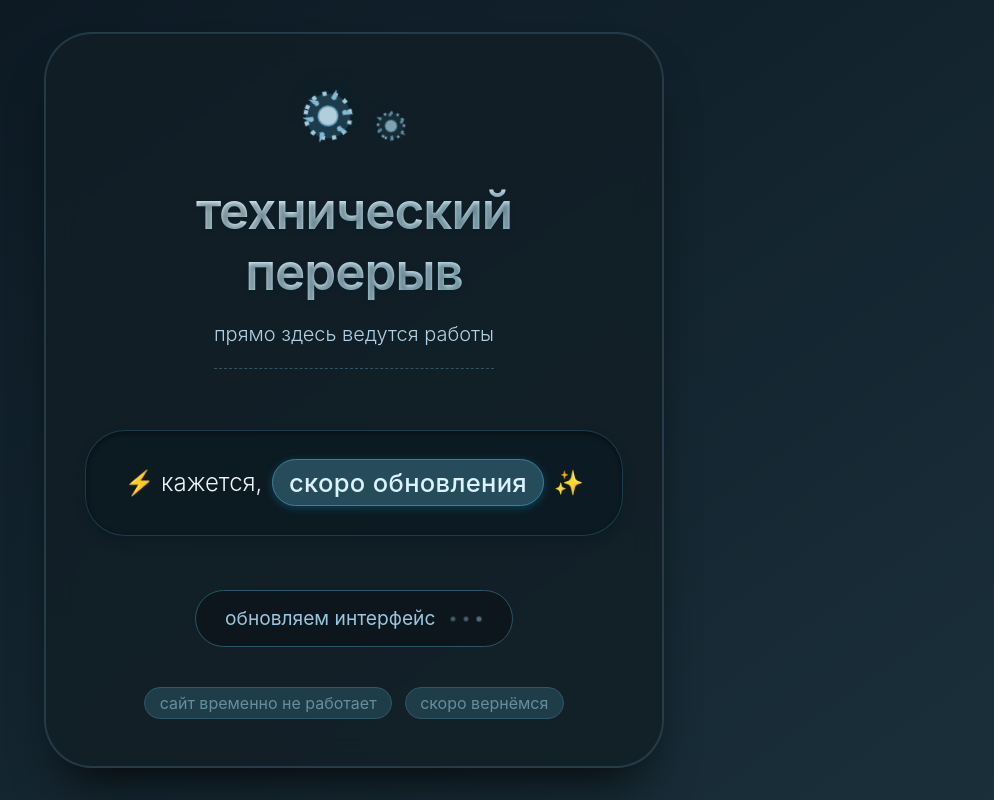
After one commit to noyemkaren-ship-it/gabon, a FastAPI app: template templates/tex.html in a window 1280 px wide. The commit adds this page. Shown: the whole page, without its empty margins (286-1280 px from the left). Run offline with FastAPI, Linux system fonts and the light colour scheme; the template is opened without the code that fills it, so the values that code supplies are empty.

Commit message:
Project: 0.4v

```diff
--- a/main.py
+++ b/main.py
@@ -20,3 +20,7 @@ def armenia(request: Request):
 @app.get("/rusha.html")
 def rusha(request: Request):
     return templates.TemplateResponse("rusha.html", {"request": request})
+
+@app.get("/america.html")
+def america(request: Request):
+    return templates.TemplateResponse("america.html", {"request": request})
--- /dev/null
+++ b/templates/tex.html
@@ -0,0 +1,286 @@
+<!DOCTYPE html>
+<html lang="ru">
+<head>
+    <meta charset="UTF-8">
+    <meta name="viewport" content="width=device-width, initial-scale=1.0">
+    <title>Технический перерыв · Скоро обновления</title>
+    <style>
+        * {
+            margin: 0;
+            padding: 0;
+            box-sizing: border-box;
+        }
+
+        body {
+            background: linear-gradient(145deg, #0b1721 0%, #1a2f3a 100%);
+            min-height: 100vh;
+            display: flex;
+            align-items: center;
+            justify-content: center;
+            font-family: 'Inter', -apple-system, BlinkMacSystemFont, 'Segoe UI', Roboto, Helvetica, Arial, sans-serif;
+            padding: 1.5rem;
+            color: #eef4f8;
+            line-height: 1.5;
+        }
+
+        .maintenance-card {
+            max-width: 620px;
+            width: 100%;
+            background: rgba(18, 30, 38, 0.8);
+            backdrop-filter: blur(14px);
+            -webkit-backdrop-filter: blur(14px);
+            border: 1px solid rgba(100, 150, 180, 0.25);
+            border-radius: 48px;
+            padding: 3rem 2.5rem;
+            box-shadow: 0 30px 50px -20px rgba(0, 0, 0, 0.8), 0 0 0 1px rgba(160, 210, 240, 0.15) inset;
+            text-align: center;
+            transition: all 0.3s ease;
+        }
+
+        /* лёгкий индикатор работы */
+        .gear-icon {
+            margin-bottom: 1.8rem;
+            display: flex;
+            justify-content: center;
+            gap: 0.5rem;
+        }
+
+        .gear-icon svg {
+            width: 70px;
+            height: 70px;
+            filter: drop-shadow(0 8px 12px rgba(0, 30, 40, 0.6));
+            opacity: 0.9;
+            animation: subtle-spin 12s infinite linear;
+        }
+
+        .gear-icon svg:last-child {
+            animation-direction: reverse;
+            animation-duration: 10s;
+            opacity: 0.7;
+            width: 50px;
+            height: 50px;
+            margin-left: -5px;
+            align-self: flex-end;
+        }
+
+        @keyframes subtle-spin {
+            0% { transform: rotate(0deg); }
+            100% { transform: rotate(360deg); }
+        }
+
+        h1 {
+            font-size: 3.2rem;
+            font-weight: 600;
+            letter-spacing: -0.02em;
+            margin-bottom: 1rem;
+            background: linear-gradient(135deg, #f0f9ff 0%, #b4dff0 100%);
+            -webkit-background-clip: text;
+            background-clip: text;
+            color: transparent;
+            text-shadow: 0 2px 5px rgba(0, 30, 40, 0.5);
+            line-height: 1.2;
+        }
+
+        .subtitle {
+            font-size: 1.25rem;
+            font-weight: 350;
+            color: #b1d1e5;
+            margin-bottom: 2rem;
+            border-bottom: 1px dashed rgba(140, 200, 230, 0.3);
+            padding-bottom: 1.2rem;
+            display: inline-block;
+        }
+
+        .message-box {
+            background: rgba(10, 25, 33, 0.7);
+            border-radius: 40px;
+            padding: 1.8rem 2rem;
+            margin: 1.8rem 0 1.2rem;
+            border: 1px solid rgba(80, 160, 200, 0.25);
+            box-shadow: inset 0 2px 5px rgba(0, 0, 0, 0.4), 0 6px 12px rgba(0, 20, 30, 0.3);
+        }
+
+        .message-box p {
+            font-size: 1.5rem;
+            font-weight: 360;
+            display: flex;
+            align-items: center;
+            justify-content: center;
+            gap: 0.6rem;
+            flex-wrap: wrap;
+        }
+
+        .highlight {
+            background: #264c5c;
+            padding: 0.2rem 1rem;
+            border-radius: 100px;
+            font-weight: 500;
+            color: #dcf2ff;
+            letter-spacing: 0.3px;
+            border: 1px solid #3f7e96;
+            box-shadow: 0 2px 8px rgba(0, 160, 210, 0.3);
+            font-size: 1.6rem;
+            white-space: nowrap;
+        }
+
+        .refresh-note {
+            font-size: 1.2rem;
+            color: #9bc7de;
+            background: rgba(0, 0, 0, 0.25);
+            border-radius: 60px;
+            padding: 0.8rem 1.8rem;
+            margin-top: 2.2rem;
+            display: inline-flex;
+            align-items: center;
+            gap: 0.6rem;
+            border: 1px solid #2c5568;
+            backdrop-filter: blur(4px);
+        }
+
+        .dot-pulse {
+            display: inline-flex;
+            gap: 5px;
+            align-items: center;
+            margin-left: 4px;
+        }
+
+        .dot-pulse span {
+            width: 8px;
+            height: 8px;
+            background-color: #90d0f0;
+            border-radius: 50%;
+            display: inline-block;
+            opacity: 0.7;
+            animation: pulse 1.4s infinite ease-in-out both;
+        }
+
+        .dot-pulse span:nth-child(1) {
+            animation-delay: -0.32s;
+        }
+        .dot-pulse span:nth-child(2) {
+            animation-delay: -0.16s;
+        }
+
+        @keyframes pulse {
+            0%, 80%, 100% { transform: scale(0.6); opacity: 0.4; }
+            40% { transform: scale(1.1); opacity: 1; background-color: #b3e2ff; }
+        }
+
+        .footer-small {
+            margin-top: 2.5rem;
+            font-size: 1rem;
+            color: #658e9f;
+            display: flex;
+            justify-content: center;
+            align-items: center;
+            gap: 0.8rem;
+            flex-wrap: wrap;
+        }
+
+        .footer-small span {
+            background: #1f3d48;
+            padding: 0.2rem 0.9rem;
+            border-radius: 30px;
+            border: 1px solid #2f5768;
+        }
+
+        /* адаптация для экранов поменьше */
+        @media (max-width: 500px) {
+            .maintenance-card {
+                padding: 2rem 1.2rem;
+                border-radius: 32px;
+            }
+            h1 {
+                font-size: 2.4rem;
+            }
+            .message-box p {
+                font-size: 1.2rem;
+                flex-direction: column;
+                gap: 0.3rem;
+            }
+            .highlight {
+                font-size: 1.3rem;
+            }
+            .gear-icon svg {
+                width: 55px;
+                height: 55px;
+            }
+        }
+    </style>
+</head>
+<body>
+    <div class="maintenance-card">
+        <!-- стилизованные шестерёнки (без внешних зависимостей) -->
+        <div class="gear-icon" aria-hidden="true">
+            <svg viewBox="0 0 100 100" fill="none" xmlns="http://www.w3.org/2000/svg">
+                <circle cx="50" cy="50" r="32" stroke="#b3def5" stroke-width="6" stroke-dasharray="6 10" fill="#1f4050"/>
+                <circle cx="50" cy="50" r="14" fill="#c4e2f0" stroke="#6bb0d0" stroke-width="2"/>
+                <path d="M50 10 L54 24 L50 26 L46 24 L50 10" fill="#8dc9e6" />
+                <path d="M84 36 L70 42 L67 38 L70 34 L84 36" fill="#8dc9e6" />
+                <path d="M84 64 L70 58 L67 62 L70 66 L84 64" fill="#8dc9e6" />
+                <path d="M50 90 L54 76 L50 74 L46 76 L50 90" fill="#8dc9e6" />
+                <path d="M16 36 L30 42 L33 38 L30 34 L16 36" fill="#8dc9e6" />
+                <path d="M16 64 L30 58 L33 62 L30 66 L16 64" fill="#8dc9e6" />
+            </svg>
+            <!-- маленькая шестерёнка дополнительная -->
+            <svg viewBox="0 0 100 100" fill="none" xmlns="http://www.w3.org/2000/svg">
+                <circle cx="50" cy="50" r="26" stroke="#aad0e8" stroke-width="5" stroke-dasharray="5 8" fill="#18333e"/>
+                <circle cx="50" cy="50" r="12" fill="#b0d9f0" stroke="#4f9aba" stroke-width="2"/>
+                <path d="M50 15 L53 25 L50 27 L47 25 L50 15" fill="#70b2d0" />
+                <path d="M77 35 L67 40 L64 37 L67 33 L77 35" fill="#70b2d0" />
+                <path d="M77 65 L67 60 L64 63 L67 67 L77 65" fill="#70b2d0" />
+                <path d="M50 85 L53 75 L50 73 L47 75 L50 85" fill="#70b2d0" />
+                <path d="M23 35 L33 40 L36 37 L33 33 L23 35" fill="#70b2d0" />
+                <path d="M23 65 L33 60 L36 63 L33 67 L23 65" fill="#70b2d0" />
+            </svg>
+        </div>
+
+        <h1>технический перерыв</h1>
+        <div class="subtitle">прямо здесь ведутся работы</div>
+
+        <!-- основная фраза с "кажется скоро обновления" -->
+        <div class="message-box">
+            <p>
+                <span>⚡️ кажется,</span>
+                <span class="highlight">скоро обновления</span>
+                <span>✨</span>
+            </p>
+        </div>
+
+        <!-- ненавязчивое пояснение + анимированные точки -->
+        <div class="refresh-note">
+            <span>обновляем интерфейс</span>
+            <span class="dot-pulse">
+                <span></span><span></span><span></span>
+            </span>
+        </div>
+
+        <!-- дополнительный текст про перерыв (мелкий) -->
+        <div class="footer-small">
+            <span>сайт временно не работает</span>
+            <span>скоро вернёмся</span>
+        </div>
+
+        <!-- скрытый смысловой акцент на фразу из запроса (продублировано семантически) -->
+        <div style="visibility: hidden; height: 0; width: 0; position: absolute;">кажется скоро обновления</div>
+    </div>
+
+    <!-- микро-скрипт для пульсации заголовка (чисто визуально, необязательно) -->
+    <script>
+        (function() {
+            // просто чтобы немного разнообразить отображение — через консоль ничего не делаем,
+            // но можно добавить небольшую динамику для настроения
+            const highlight = document.querySelector('.highlight');
+            if (highlight) {
+                setInterval(() => {
+                    highlight.style.transition = 'box-shadow 0.5s ease';
+                    highlight.style.boxShadow = '0 0 15px #5ab3d6, 0 2px 8px rgba(0,160,210,0.5)';
+                    setTimeout(() => {
+                        highlight.style.boxShadow = '0 2px 8px rgba(0, 160, 210, 0.3)';
+                    }, 400);
+                }, 2600);
+            }
+        })();
+    </script>
+</body>
+</html>
```
Also changed, not shown: templates/american.html (added, +166 -0 lines), templates/home.html (+8 -0 lines), tex.py (added, +10 -0 lines).
